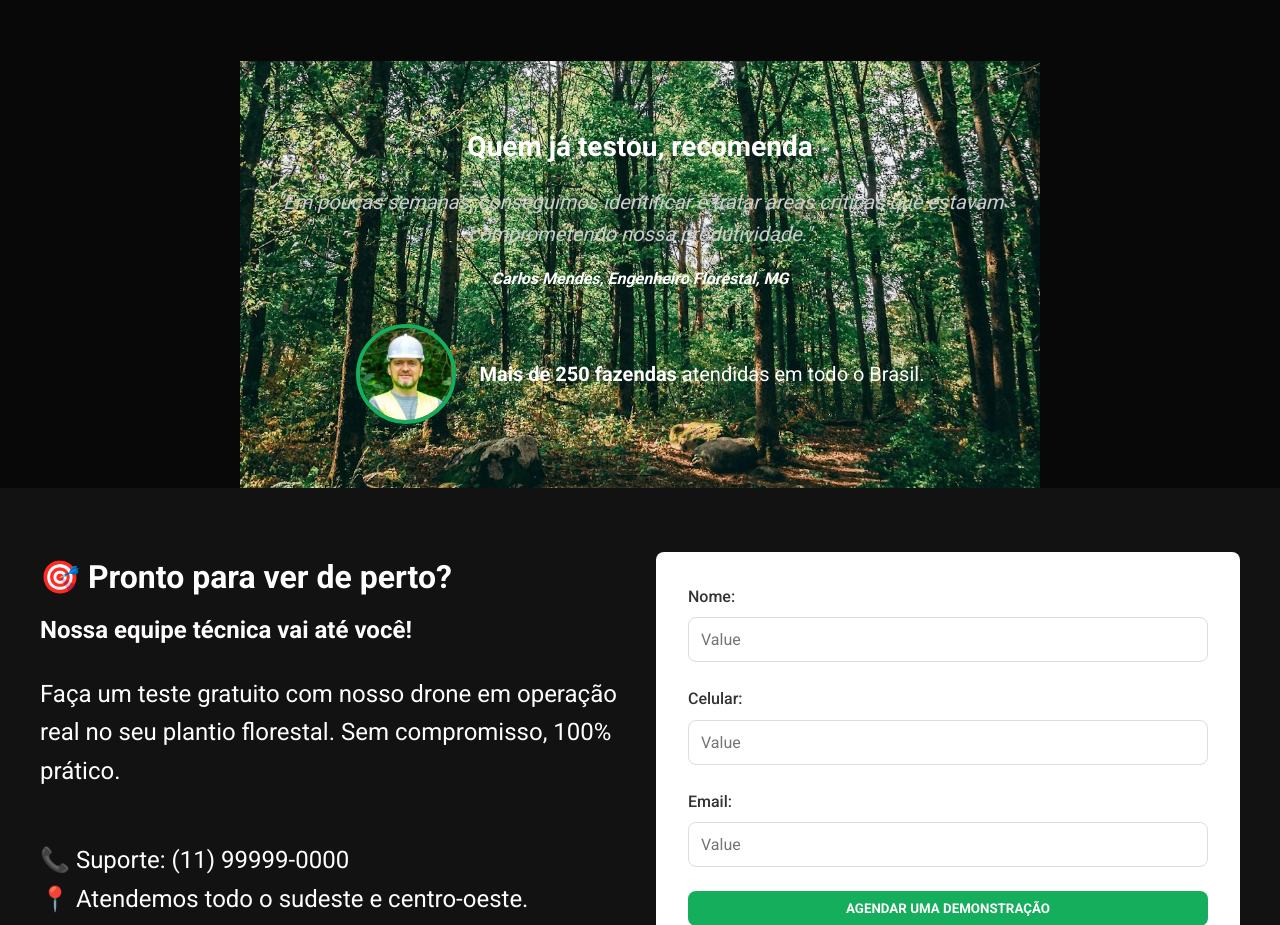
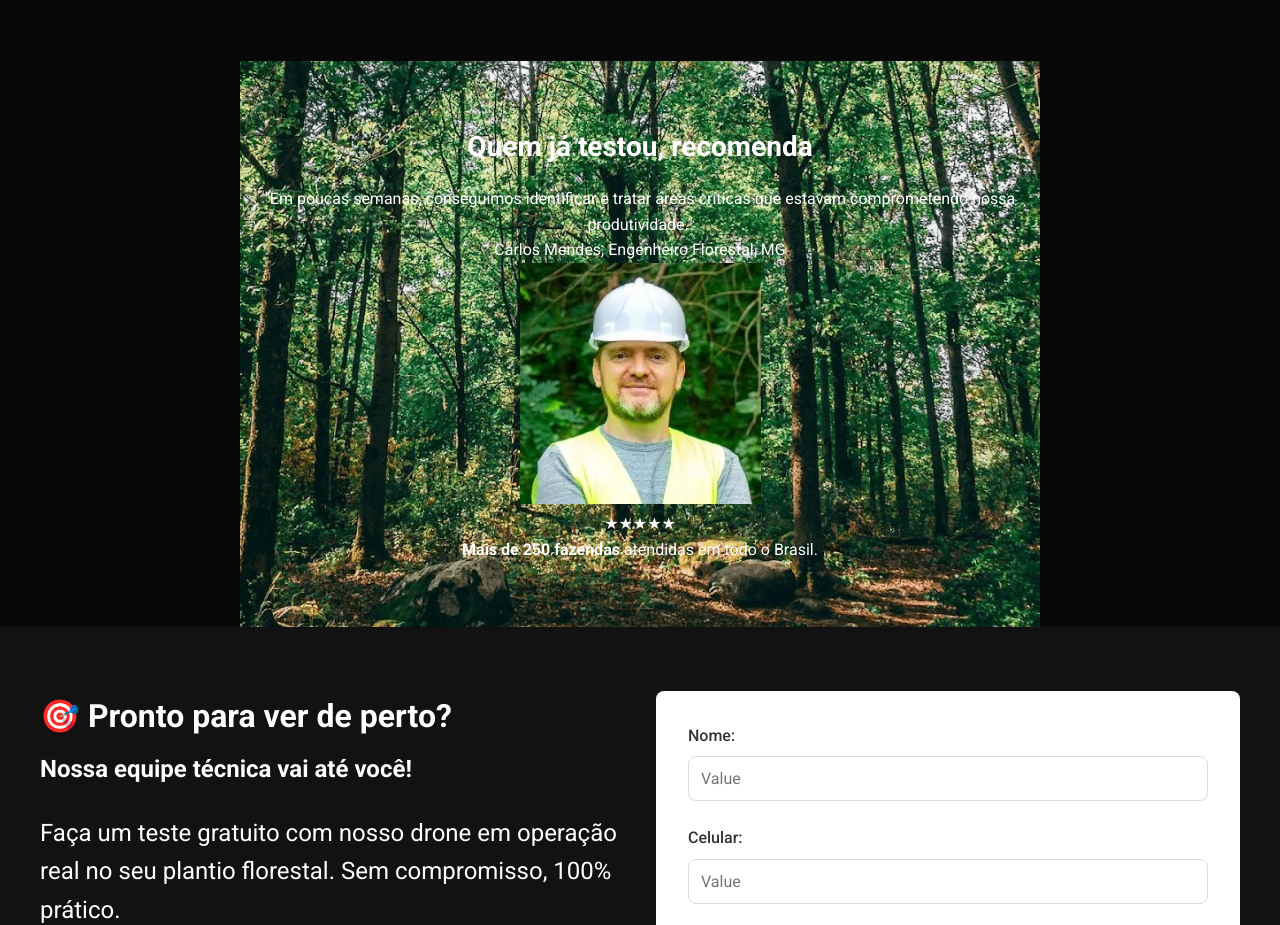
Before and after one commit to Ligia-Costa/Projeto-Drone, a plain HTML site: page index.html in a window 1280 px wide. Shown: the part 1620-2545 px from the top of the page. Drawn offline with Linux system fonts and the light colour scheme.

Commit message:
Update index.html

```diff
--- a/index.html
+++ b/index.html
@@ -79,16 +79,17 @@
 
     <!-- DEPOIMENTO -->
     <section class="depoimento" id="depoimentos">
-        <div class="depoimento-text">
-            <div>
-                <h4>Quem já testou, recomenda</h4>
-                <blockquote>"Em poucas semanas, conseguimos identificar e tratar áreas críticas que estavam comprometendo nossa produtividade."</blockquote>
-                <cite>Carlos Mendes, Engenheiro Florestal, MG</cite>
-            </div>
-            <div class="dados">
-                <img src="/img/Imagem 4.jpg" alt="Foto do cliente">
-                <p><strong>Mais de 250 fazendas</strong> atendidas em todo o Brasil.</p>
-            </div>
+        <div class="depoimento-texto">
+            <h4>Quem já testou, recomenda</h4>
+            <p class="citacao">"Em poucas semanas, conseguimos identificar e tratar áreas críticas que estavam comprometendo nossa produtividade."</p>
+            <p class="autor">Carlos Mendes, Engenheiro Florestal, MG</p>
+        </div>
+
+        <img class="depoimento-foto" src="/img/Imagem 4.jpg" alt="Foto do cliente">
+
+        <div class="depoimento-avaliacao">
+            <div class="estrelas">★★★★★</div>
+            <p><strong>Mais de 250 fazendas</strong> atendidas em todo o Brasil.</p>
         </div>
     </section>
 
```
